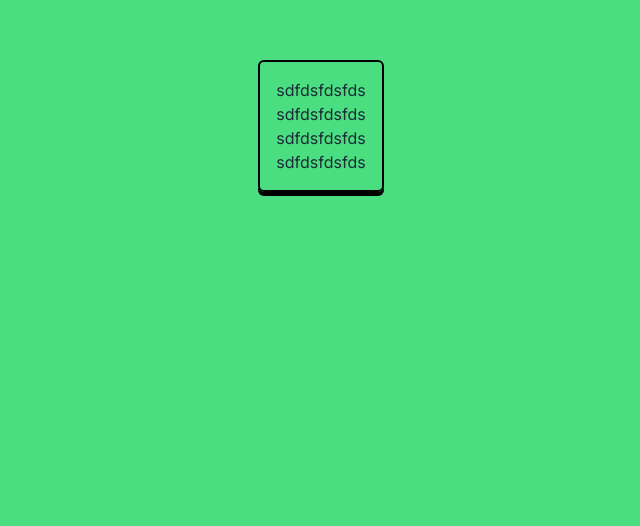
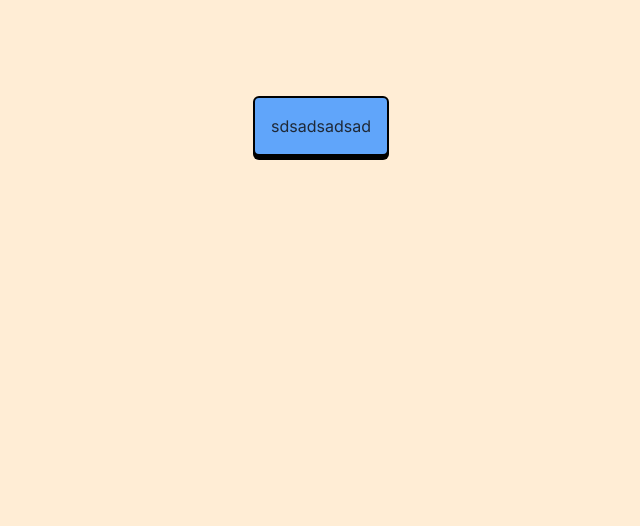
Before and after one commit to NVR-2023/30-GiftMe-wishlist-app, a Next.js app: page /signin in a window 1280 px wide. Shown: the part 274-800 px from the top of the page, without its empty margins (319-959 px from the left). Built offline with nearby package versions, Linux system fonts and the light colour scheme.

Commit message:
chore: develop components

```diff
--- a/src/app/(auth)/signin/page.tsx
+++ b/src/app/(auth)/signin/page.tsx
@@ -4,7 +4,7 @@ import SigninForm from "./sub-components/ssignin-form";
 const SignIn = () => {
   return (
     <div>
-      <div className="w-screen h-screen flex justify-center items-center bg-green-400">
+      <div className="w-screen h-screen flex justify-center items-center bg-orange-100">
         <SigninForm />
       </div>
       <div>
--- a/src/app/(auth)/signin/sub-components/ssignin-form.tsx
+++ b/src/app/(auth)/signin/sub-components/ssignin-form.tsx
@@ -4,19 +4,11 @@ const SigninForm = () => {
 return (
 
     <div className="">
-      <BasicBox>
-        <div>
-          sdfdsfdsfds
+      <BasicBox background={"bg-blue-400"}>
+       <div className="">
+        sdsadsadsad
         </div>
-        <div>
-          sdfdsfdsfds
-        </div>
-        <div>
-          sdfdsfdsfds
-        </div>
-        <div>
-          sdfdsfdsfds
-        </div>
+
       </BasicBox>
     </div>
 );
--- a/src/frontend/components/ui/basic-box/basic-box.tsx
+++ b/src/frontend/components/ui/basic-box/basic-box.tsx
@@ -1,8 +1,13 @@
-import { BasicChildrenProp  } from "@/types/types";
+import { ReactNode } from "react";
 
-const BasicBox = ({ children }: BasicChildrenProp) => {
+type BasicBoxProps = {
+    children: ReactNode;
+  background?: string;
+};
+
+const BasicBox = ({ children , background="currentColor" }: BasicBoxProps) => {
   return (
-    <div className="p-4 rounded-md border-2 border-black shadow-[0px_4px_0px_0px_rgba(0,0,0)] inline-block">
+    <div className={`${background} p-4 rounded-md border-2 border-black shadow-[0px_4px_0px_0px_rgba(0,0,0)] inline-block`}>
       {children}
     </div>
   );
--- a/src/types/types.tsx
+++ b/src/types/types.tsx
@@ -1,4 +1,4 @@
-import { ReactNode } from 'react';
+import { ReactNode } from "react";
 
 export type BasicComponentProps = {
   scale?: number;
@@ -10,6 +10,6 @@ export type BasicStyleComponentProps = {
   text?: string;
 };
 
-export type BasicChildrenProp = {
+export type BasicChildrenProps = {
   children: ReactNode;
 };
```
